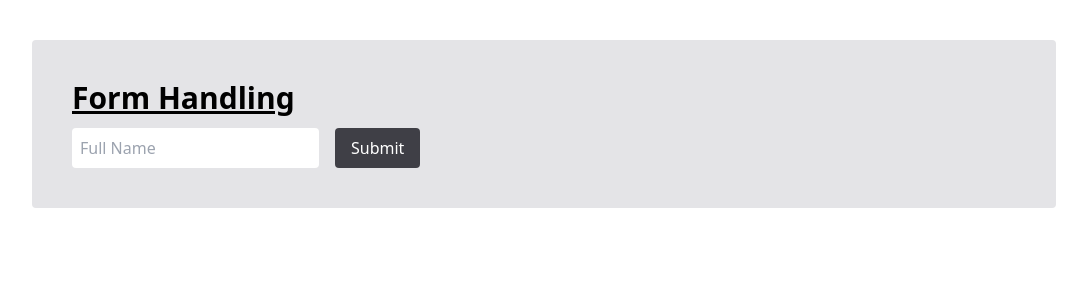
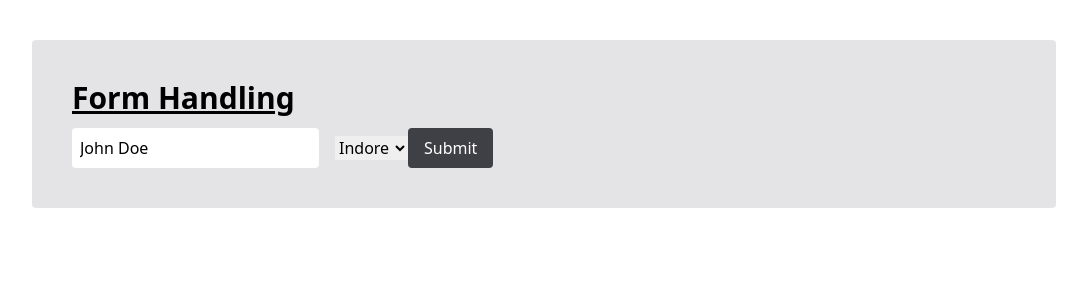
Before and after one commit to master-dhanesh/mern12, a React (Vite) app: page / in a window 1280 px wide. Shown: the top 300 px of the page, without its empty margins (96-1183 px from the left). Built offline with nearby package versions, Linux system fonts and the light colour scheme.

Commit message:
react form hook done

```diff
--- a/src/App.jsx
+++ b/src/App.jsx
@@ -1,10 +1,20 @@
 import { useForm } from "react-hook-form";
-// npm i --save react-hook-form
 const App = () => {
-    const { register, handleSubmit } = useForm();
+    const {
+        register,
+        handleSubmit,
+        formState: { errors },
+    } = useForm({
+        defaultValues: {
+            fullname: "John Doe",
+            city: "indore",
+        },
+    });
+
     const submithandler = (data) => {
         console.log(data);
     };
+
     return (
         <div className="mt-10 w-[80%] mx-auto p-10 rounded bg-zinc-200 ">
             <h1 className="font-bold text-3xl underline mb-3">Form Handling</h1>
@@ -13,8 +23,20 @@ const App = () => {
                     className="p-2 rounded mr-4 "
                     type="text"
                     placeholder="Full Name"
-                    {...register("fullname")}
+                    {...register("fullname", {
+                        required: "Full Name is required",
+                    })}
                 />
+
+                {errors.fullname && (
+                    <p className="text-red-500">{errors.fullname.message}</p>
+                )}
+
+                <select {...register("city")}>
+                    <option value="bhopal">Bhopal</option>
+                    <option value="indore">Indore</option>
+                </select>
+
                 <button className="py-2 px-4 bg-zinc-700 rounded text-white">
                     Submit
                 </button>
```
